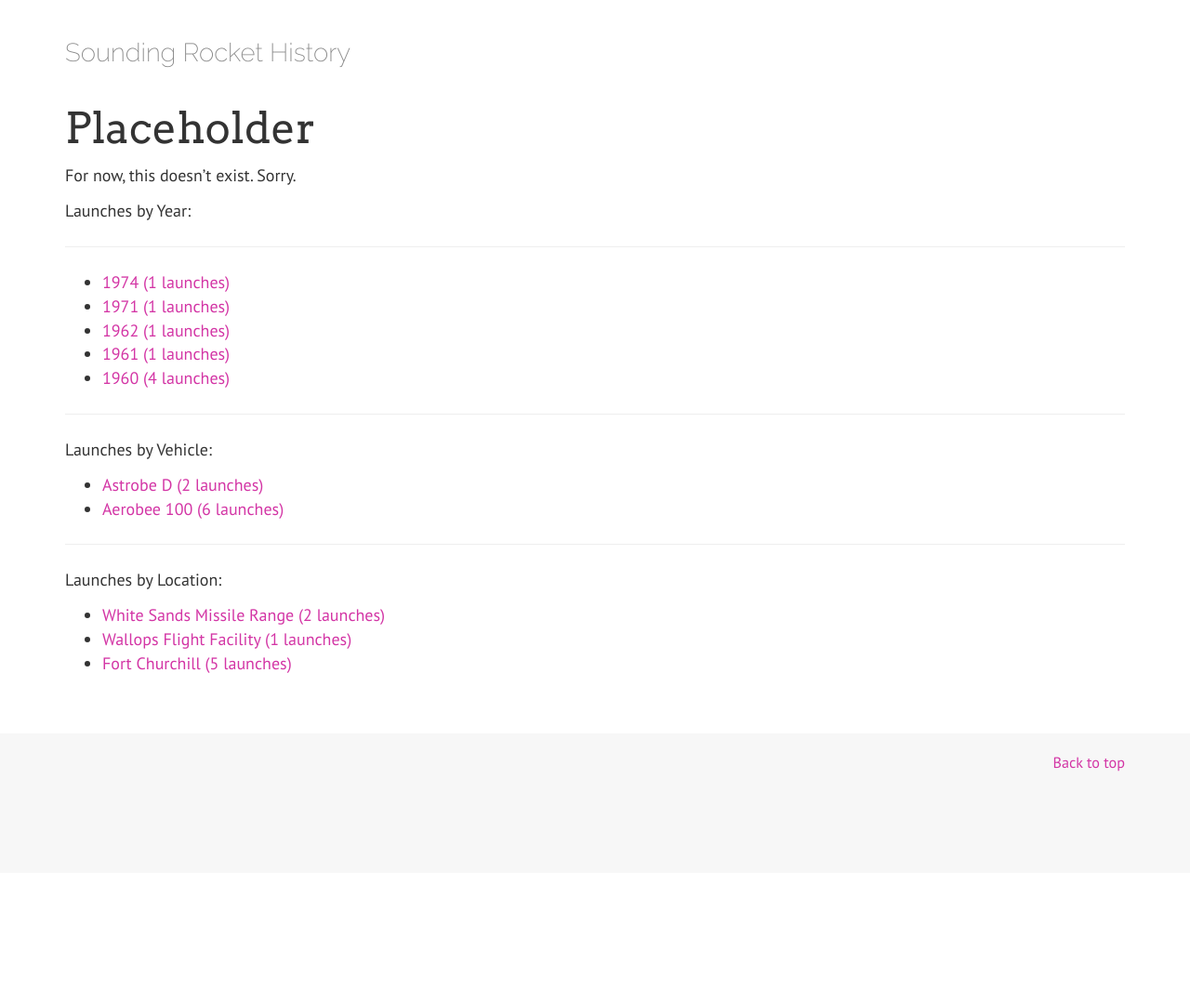
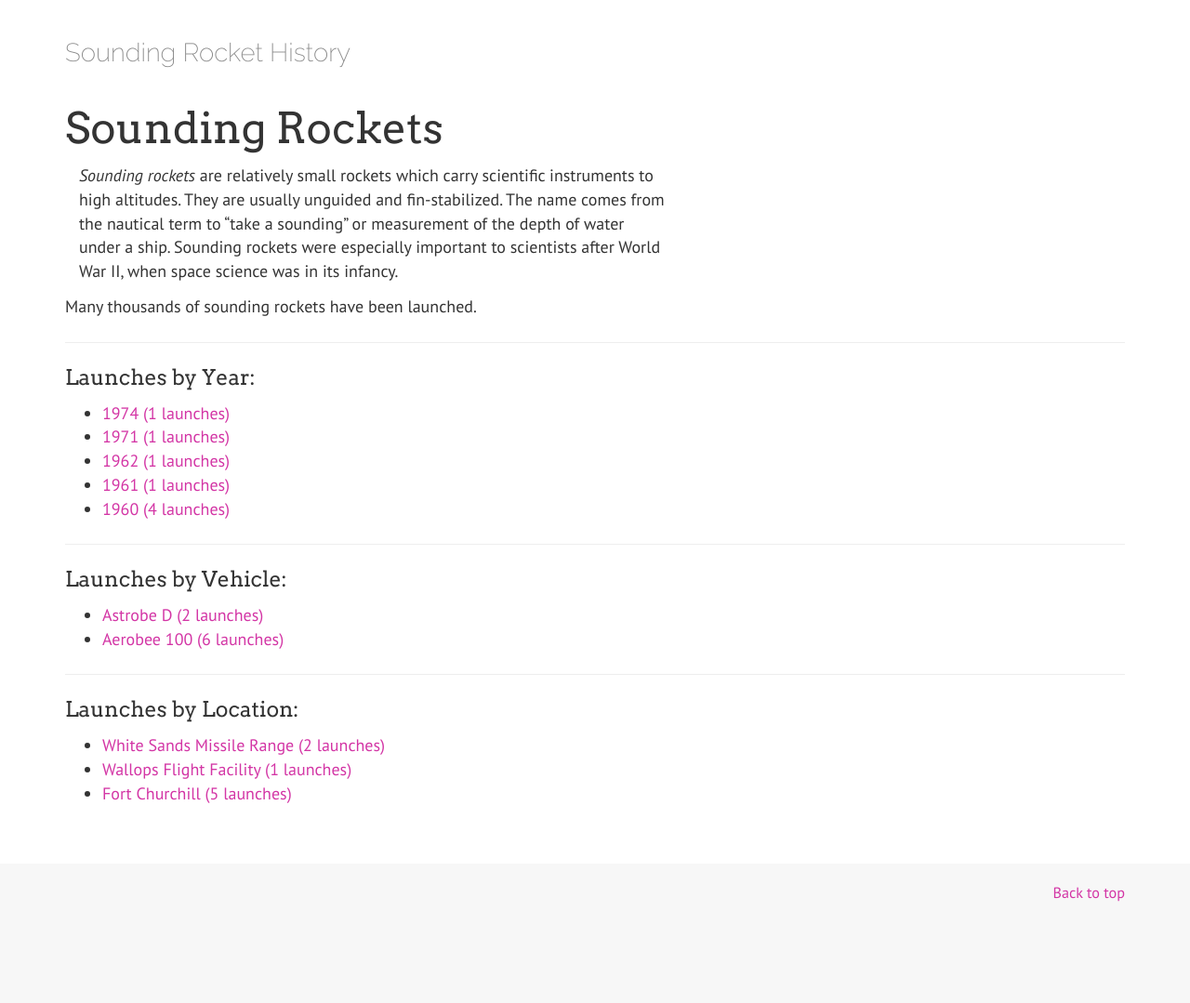
Before and after one commit to natronics/Sounding-Rocket-History, a Jekyll site: the page built from index.markdown, in a window 1280 px wide. Shown: the whole page at 93% size. Built offline with Jekyll 4.4.1, drawn with Linux system fonts in a browser that asks for light colours; before the commit the page ends 939 px from its top, so only the background shows below that.

Commit message:
little intro paragraph

```diff
--- a/index.markdown
+++ b/index.markdown
@@ -3,14 +3,21 @@ layout: base
 title: Sounding Rocket History
 ---
 
-# Placeholder
+# Sounding Rockets
 
-For now, this doesn't exist. Sorry.
+_Sounding rockets_ are relatively small rockets which carry scientific
+instruments to high altitudes. They are usually unguided and fin-stabilized.
+The name comes from the nautical term to “take a sounding” or measurement of
+the depth of water under a ship. Sounding rockets were especially important to
+scientists after World War II, when space science was in its infancy.
+{: .col-lg-7}
 
-Launches by Year:
+Many thousands of sounding rockets have been launched.
+{: style='clear:both;'}
 
 ---
 
+#### Launches by Year:
 <ul>
 {% for post in site.categories.year %}
   <li><a href="{{ post.url | remove_first:'/'}}">{{ post.title }} <span class="num">({{ post.tags }} launches)</span></a></li>
@@ -19,7 +26,7 @@ Launches by Year:
 
 ---
 
-Launches by Vehicle:
+#### Launches by Vehicle:
 
 <ul>
 {% for post in site.categories.launch-vehicle %}
@@ -29,7 +36,7 @@ Launches by Vehicle:
 
 ---
 
-Launches by Location:
+#### Launches by Location:
 
 <ul>
 {% for post in site.categories.location %}
```
